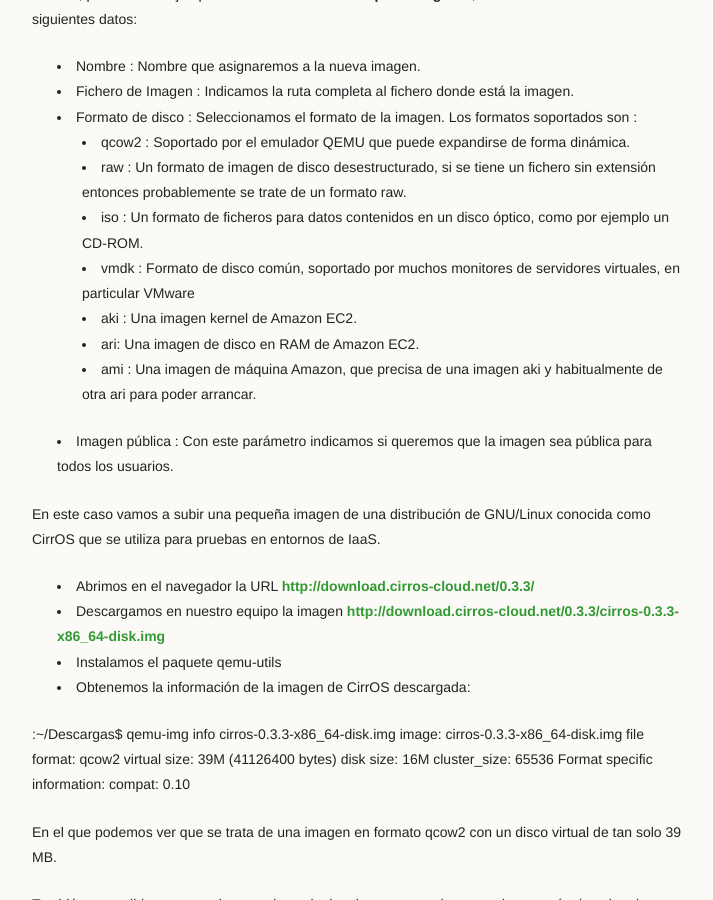
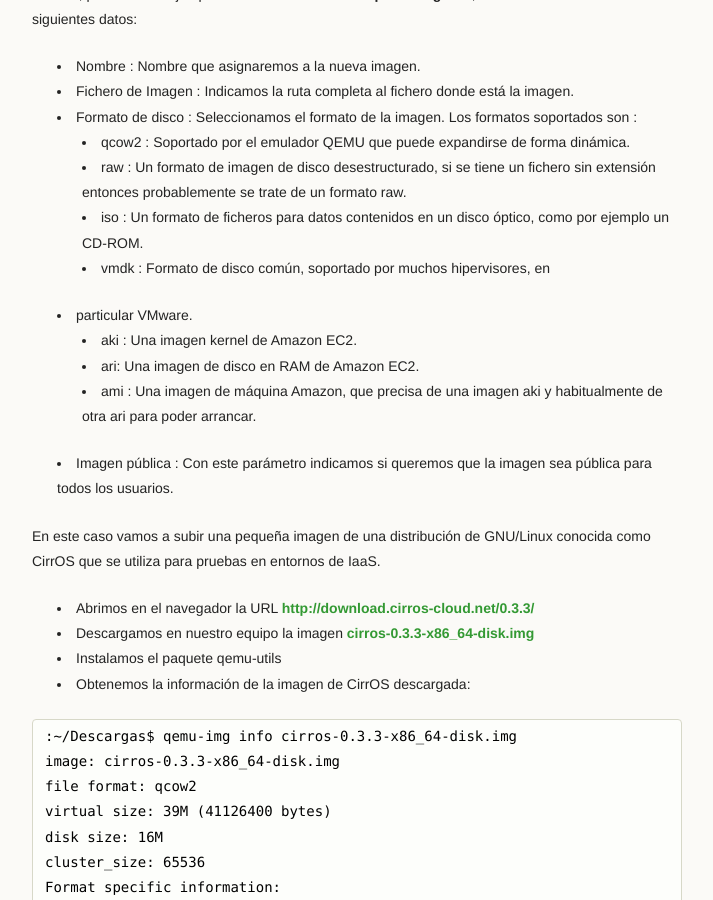
Before and after one commit to iesgn/cloud2, a Jekyll site: the page built from curso/u2/imagenes.md, in a window 1280 px wide and 900 px high, scrolled down 1025 px. Shown: the whole window, without its empty margins (278-991 px from the left). Built offline with Jekyll 4.4.1, drawn with Linux system fonts in a browser that asks for light colours.

Commit message:
Enlace correcto

```diff
--- a/curso/u2/imagenes.md
+++ b/curso/u2/imagenes.md
@@ -50,8 +50,8 @@ siguientes datos:
     fichero sin extensión entonces probablemente se trate de un formato raw.
     * iso : Un formato de ficheros para datos contenidos en un disco óptico,
     como por ejemplo un CD-ROM.
-    * vmdk : Formato de disco común, soportado por muchos monitores de
-    servidores virtuales, en particular VMware
+    * vmdk : Formato de disco común, soportado por muchos hipervisores, en
+  * particular VMware.
     * aki : Una imagen kernel de Amazon EC2.
     * ari: Una imagen de disco en RAM de Amazon EC2.
     * ami : Una imagen de máquina Amazon, que precisa de una imagen aki y
@@ -65,18 +65,20 @@ conocida como CirrOS que se utiliza para pruebas en entornos de IaaS.
   * Abrimos en el navegador la URL
   [http://download.cirros-cloud.net/0.3.3/](http://download.cirros-cloud.net/0.3.3/)
   * Descargamos en nuestro equipo la imagen
-  [http://download.cirros-cloud.net/0.3.3/cirros-0.3.3-x86_64-disk.img](cirros-0.3.3-x86_64-disk.img)
+  [cirros-0.3.3-x86_64-disk.img](http://download.cirros-cloud.net/0.3.3/cirros-0.3.3-x86_64-disk.img)
   * Instalamos el paquete qemu-utils
   * Obtenemos la información de la imagen de CirrOS descargada:
 
+<pre>
 :~/Descargas$ qemu-img info cirros-0.3.3-x86_64-disk.img
-    image: cirros-0.3.3-x86_64-disk.img
-    file format: qcow2
-    virtual size: 39M (41126400 bytes)
-    disk size: 16M
-    cluster_size: 65536
-    Format specific information:
-    compat: 0.10
+image: cirros-0.3.3-x86_64-disk.img
+file format: qcow2
+virtual size: 39M (41126400 bytes)
+disk size: 16M
+cluster_size: 65536
+Format specific information:
+compat: 0.10
+</pre>
 
 En el que podemos ver que se trata de una imagen en formato qcow2 con un disco
 virtual de tan solo 39 MB.
```
